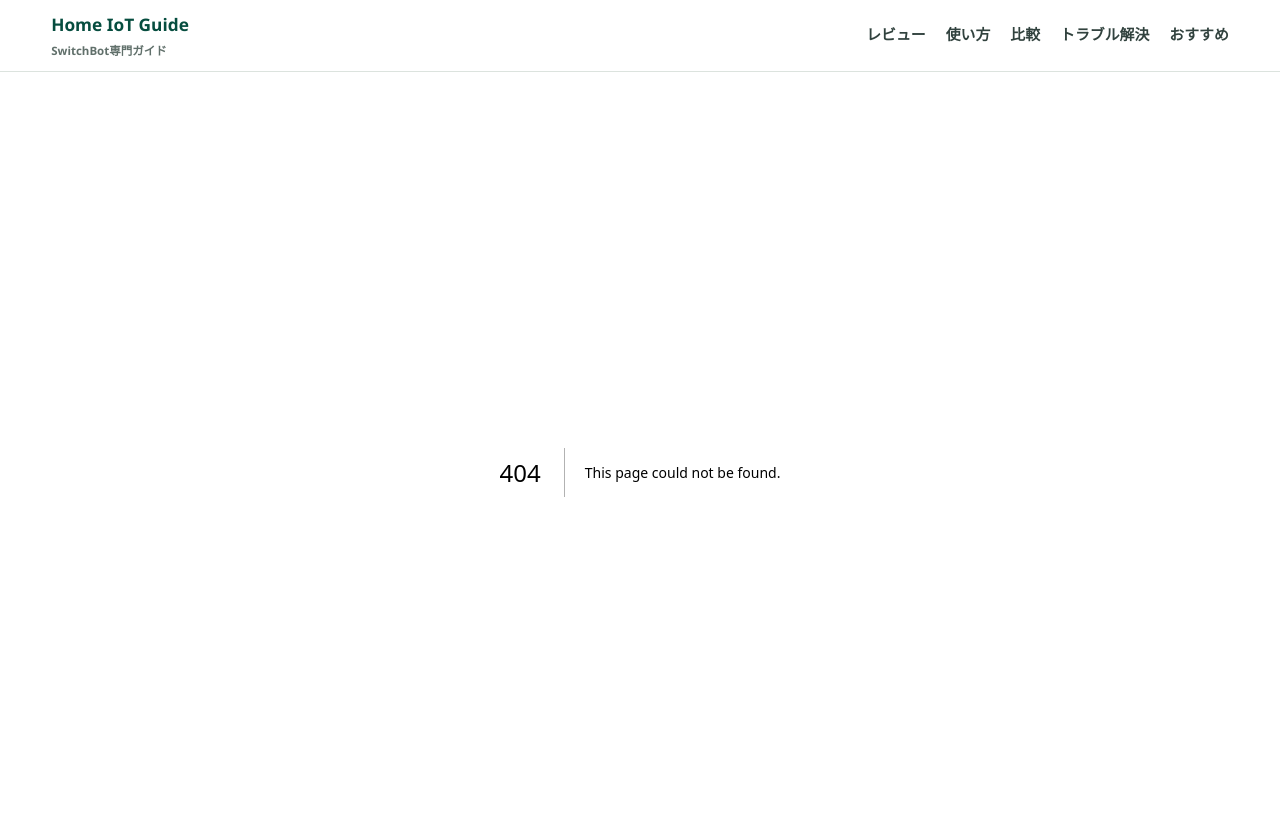
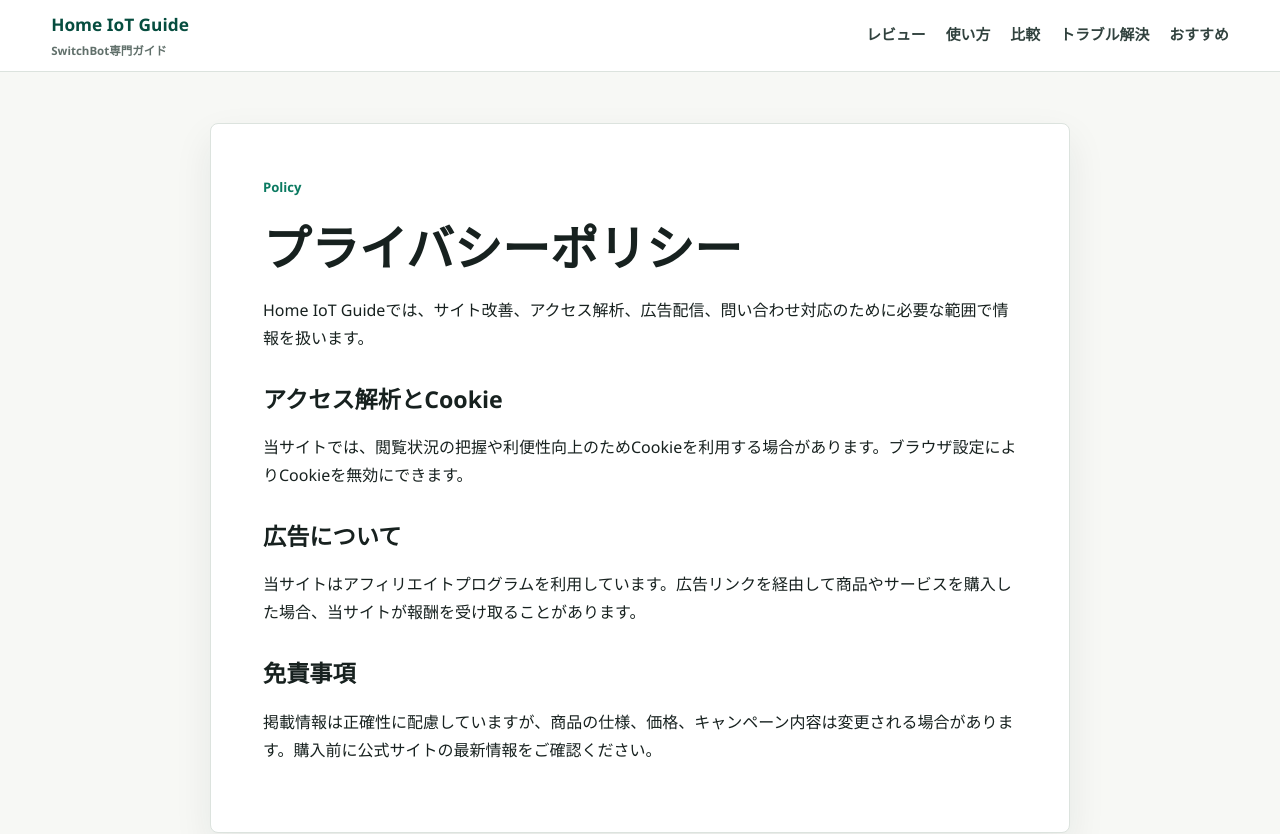
Before and after one commit to taikidev0922/switchbot-life-guide, a Next.js app: page /privacy in a window 1280 px wide. Before the commit this address had no page. Shown: the top 834 px of the page. Built offline with nearby package versions, Linux system fonts and the light colour scheme.

Commit message:
Improve SEO metadata and policy pages

```diff
--- a/app/globals.css
+++ b/app/globals.css
@@ -400,6 +400,28 @@ h3 {
   border-radius: 8px;
   background: var(--paper);
   box-shadow: var(--shadow);
+}
+
+.single-page {
+  width: min(860px, calc(100% - 2rem));
+  margin: 0 auto;
+  padding: clamp(1.5rem, 4vw, 3.5rem) 0;
+}
+
+.single-page .article-card {
+  padding: clamp(24px, 5vw, 52px);
+}
+
+.single-page .article-card h1,
+.single-page .article-card h2,
+.single-page .article-card p {
+  margin-right: 0;
+  margin-left: 0;
+}
+
+.single-page .article-card h2 {
+  margin-top: 2rem;
+  font-size: clamp(1.25rem, 2vw, 1.45rem);
 }
 
 .article-meta-row {
--- a/app/layout.js
+++ b/app/layout.js
@@ -63,10 +63,10 @@ export default function RootLayout({ children }) {
 
         <footer className="site-footer">
           <nav aria-label="フッターナビ">
-            <a href="#">プライバシーポリシー</a>
-            <a href="#">アフィリエイト開示</a>
-            <a href="#">お問い合わせ</a>
-            <a href="#">サイトマップ</a>
+            <a href="/privacy">プライバシーポリシー</a>
+            <a href="/affiliate-disclosure">アフィリエイト開示</a>
+            <a href="/contact">お問い合わせ</a>
+            <a href="/sitemap.xml">サイトマップ</a>
           </nav>
           <p>
             {nicheConfig.disclosure}
--- /dev/null
+++ b/app/privacy/page.js
@@ -0,0 +1,35 @@
+import { siteConfig } from "../../lib/site-config";
+
+export const metadata = {
+  title: "プライバシーポリシー",
+  description: `${siteConfig.name}のプライバシーポリシーです。`,
+  alternates: {
+    canonical: "/privacy",
+  },
+};
+
+export default function PrivacyPage() {
+  return (
+    <main className="single-page">
+      <article className="article-card">
+        <p className="eyebrow">Policy</p>
+        <h1>プライバシーポリシー</h1>
+        <p>
+          {siteConfig.name}では、サイト改善、アクセス解析、広告配信、問い合わせ対応のために必要な範囲で情報を扱います。
+        </p>
+        <h2>アクセス解析とCookie</h2>
+        <p>
+          当サイトでは、閲覧状況の把握や利便性向上のためCookieを利用する場合があります。ブラウザ設定によりCookieを無効にできます。
+        </p>
+        <h2>広告について</h2>
+        <p>
+          当サイトはアフィリエイトプログラムを利用しています。広告リンクを経由して商品やサービスを購入した場合、当サイトが報酬を受け取ることがあります。
+        </p>
+        <h2>免責事項</h2>
+        <p>
+          掲載情報は正確性に配慮していますが、商品の仕様、価格、キャンペーン内容は変更される場合があります。購入前に公式サイトの最新情報をご確認ください。
+        </p>
+      </article>
+    </main>
+  );
+}
```
Also changed, not shown: app/affiliate-disclosure/page.js (added, +29 -0 lines), app/articles/[slug]/page.js (+24 -1 lines), app/contact/page.js (added, +26 -0 lines), app/page.js (+6 -1 lines), app/sitemap.js (+12 -1 lines).
